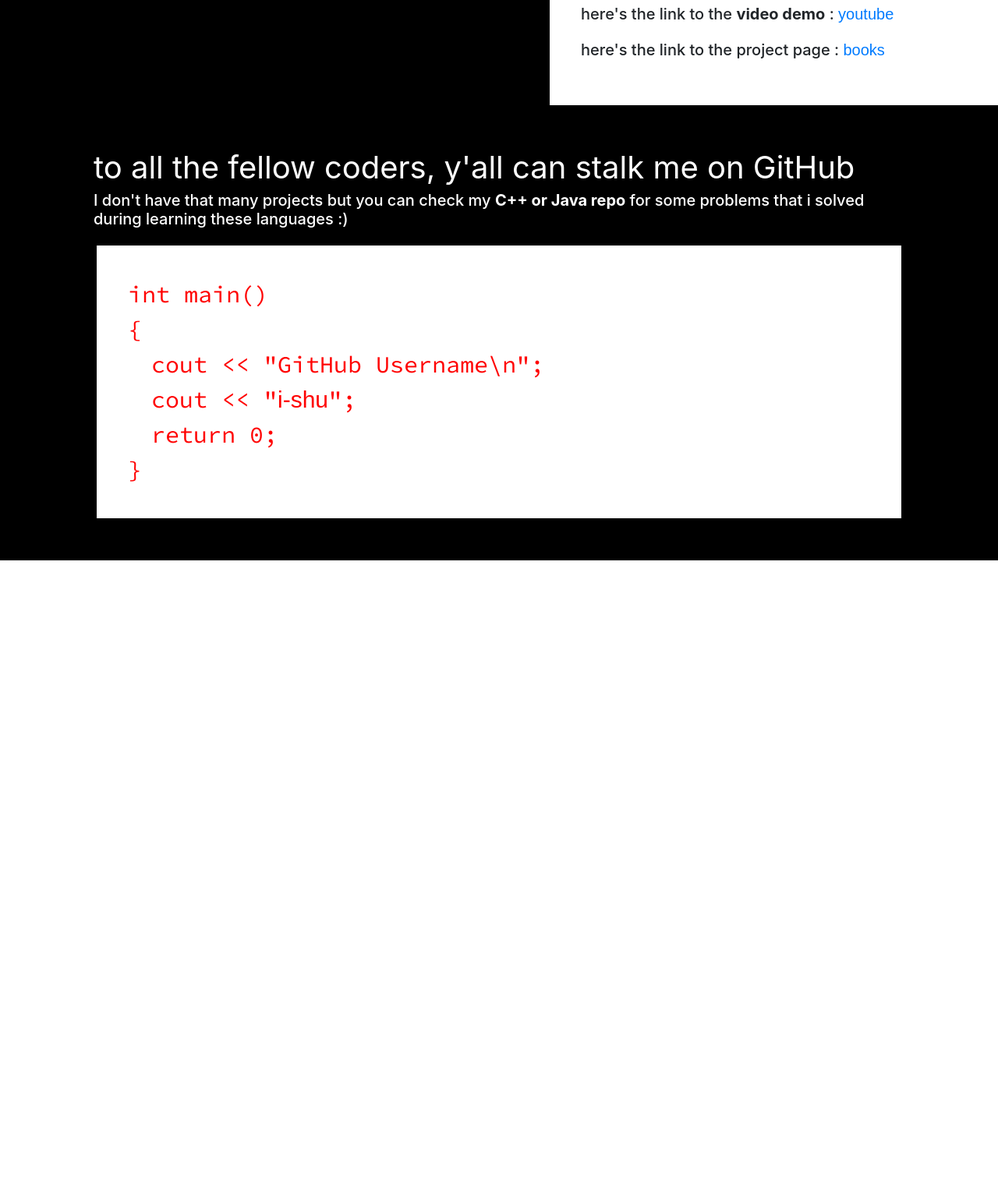
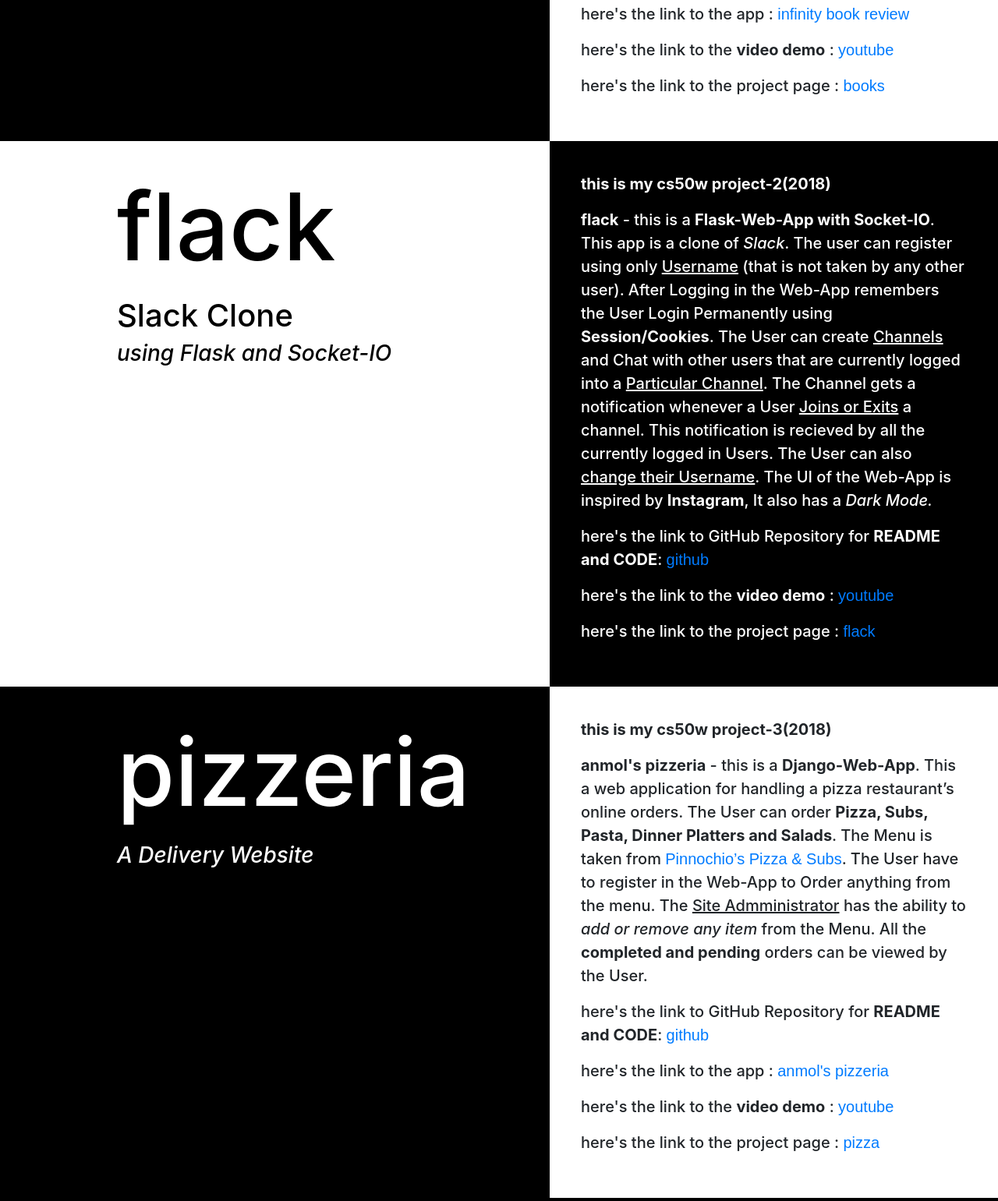
Before and after one commit to ish-u/ish-u.github.io, a plain HTML site: page project.html in a window 1280 px wide. Shown: the part 3018-4559 px from the top of the page at 78% size. Before the commit the page ends 3737 px from the top, so only its background shows below. Drawn offline with nearby package versions, Linux system fonts and the light colour scheme; a web font is replaced by a local one.

Commit message:
added projects"

```diff
--- a/project.html
+++ b/project.html
@@ -105,18 +105,19 @@
     </section>
     <!--end summation-->
     <!-- books -->
-    <section class = "pr" id="books">
+    <section class = "pr" id="book">
       <div class="container-fluid">
         <div class="row">
           <div class="col logo">
-            <span>books.</span>
+            <span>books</span>
             <h1>a book search and review site</h1>
           </div>
           <div class="col">
             <div>
               <p><b>this is my cs50w project-1(2018)</b></p>
               <p><b>infinity|book|review</b> - this is a <b>Flask-Web-App</b>. The users can register and post reviews on the web-app. After Logging in a user can search for books <em>(around 5000 books)</em> and go to the page of a particular book from the search results. Each book has it's <b>individual page</b> which displays <u>Book Name, ISBN Number, Author's Name, Year of Publication, Cover Page, Book's Description, Rating(out of 5) and User Reviews</u>. The users of the web-app can <b>post and update their review of book</b> on the book's page. The Cover Page is obtained using <b>OpenLibrary API</b>, Rating is obtained using <b>Goodreads API</b> and Book's Description is obtained using <b>Google Books API</b>. The web-app also has an <b>API route</b> that returns a JSON object containing book's information. Each registered user have <em>Profile Page</em> that displays their <u>Username, Reviews and a Profile Picture</u>. The Profile Picture is auto-generated <b>Robohash</b> Images. </p>
-              <p>here's the link to GitHub Repository for <b>README and CODE</b>: <a href="https://github.com/ish-u/cs50w-projects-2018/tree/master/project1-books">github</a></p>
+              <p>here's the link to GitHub Repository for <b>README and CODE</b>: <a href="https://github.com/ish-u/cs50w-projects/tree/master/project1-books">github</a></p>
+              <P>here's the link to the app : <a href="https://anmolspizzaria.herokuapp.com/">infinity book review</a></P>
               <p>here's the link to the <b>video demo</b> : <a href="https://youtu.be/LrAYS7XoGaY">youtube</a></p>
               <p>here's the link to the project page : <a href="https://docs.cs50.net/web/2020/x/projects/1/project1.html">books</a></p>
             </div>
@@ -125,6 +126,50 @@
       </div>
     </section>
     <!--end books-->
+    <!-- flack -->
+    <section class = "pr" id="flack">
+      <div class="container-fluid">
+        <div class="row">
+          <div class="col logo">
+            <span>flack</span>
+            <h1>Slack Clone</h1>
+            <h3><em>using Flask and Socket-IO</em></h3>
+          </div>
+          <div class="col">
+            <div>
+              <p><b>this is my cs50w project-2(2018)</b></p>
+              <p><b>flack</b> - this is a <b>Flask-Web-App with Socket-IO</b>. This app is a clone of <em>Slack</em>. The user can register using only <u>Username</u> (that is not taken by any other user). After Logging in the Web-App remembers the User Login Permanently using <b>Session/Cookies</b>. The User can create <u>Channels</u> and Chat with other users that are currently logged into a <u>Particular Channel</u>. The Channel gets a notification whenever a User <u>Joins or Exits</u> a channel. This notification is recieved by all the currently logged in Users. The User can also <u>change their Username</u>. The UI of the Web-App is inspired by <b>Instagram</b>, It also has a <em>Dark Mode.</em></p>
+              <p>here's the link to GitHub Repository for <b>README and CODE</b>: <a href="https://github.com/ish-u/cs50w-projects/tree/master/project2-flack">github</a></p>
+              <p>here's the link to the <b>video demo</b> : <a href="https://youtu.be/LZ3h-XNGfWI">youtube</a></p>
+              <p>here's the link to the project page : <a href="https://docs.cs50.net/web/2020/x/projects/1/project1.html">flack</a></p>
+            </div>
+          </div>
+        </div>
+      </div>
+    </section>
+    <!--end flack-->
+    <!-- pizza -->
+    <section class = "pr" id="pizza">
+      <div class="container-fluid">
+        <div class="row">
+          <div class="col logo">
+            <span>pizzeria</span>
+            <h3><em>A Delivery Website</em></h3>
+          </div>
+          <div class="col">
+            <div>
+              <p><b>this is my cs50w project-3(2018)</b></p>
+              <p><b>anmol's pizzeria</b> - this is a <b>Django-Web-App</b>. This a web application for handling a pizza restaurant’s online orders. The User can order <b>Pizza, Subs, Pasta, Dinner Platters and Salads</b>. The Menu is taken from <a href="http://www.pinocchiospizza.net/menu.html"> Pinnochio’s Pizza & Subs</a>. The User have to register in the Web-App to Order anything from the menu. The <u>Site Admministrator</u> has the ability to <em>add or remove any item </em>from the Menu. All the <b>completed and pending</b> orders can be viewed by the User.</p>
+              <p>here's the link to GitHub Repository for <b>README and CODE</b>: <a href="https://github.com/ish-u/cs50w-projects/tree/master/project3-pizza">github</a></p>
+              <P>here's the link to the app : <a href="https://anmolspizzaria.herokuapp.com/">anmol's pizzeria</a></P>
+              <p>here's the link to the <b>video demo</b> : <a href="https://youtu.be/63jpg1Lm3eE">youtube</a></p>
+              <p>here's the link to the project page : <a href="https://docs.cs50.net/ocw/web/projects/3/project3.html">pizza</a></p>
+            </div>
+          </div>
+        </div>
+      </div>
+    </section>
+    <!--end pizza-->
     <section id="link">
       <div class="container">
         <div class="row">
--- a/style.scss
+++ b/style.scss
@@ -151,7 +151,7 @@ main{
 
 }
 
-#summation{
+#summation,#flack{
   background-color: black;
   color:white;
   .logo{
@@ -339,9 +339,9 @@ main{
       .row{
         .col{
           font-size:18px;
-          padding:5px;
           span{
-            font-size:60px ;
+            font-size:60px;
+            padding: 10px;
           }
           h1,h3{
             font-size: 15px;
@@ -354,7 +354,7 @@ main{
   .logo{
     padding-left: 18px !important;
   }
-  #summation{
+  #summation,#flack{
     background-color: white;
     color:black;
     .logo{
```
Also changed, not shown: style.css, 1 other file.
